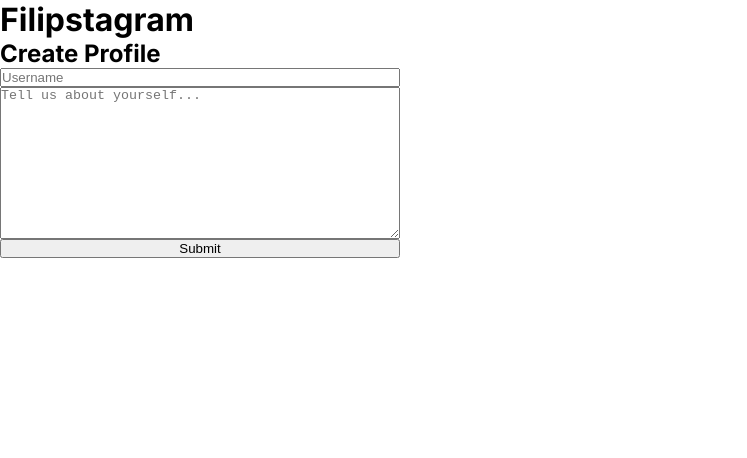
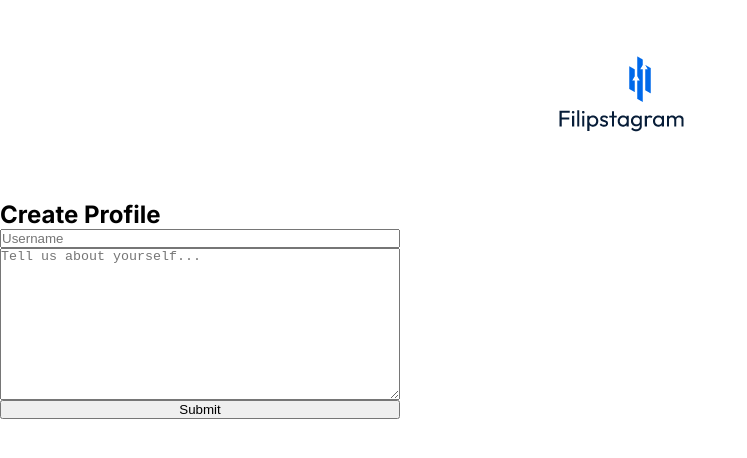
Before and after one commit to bochrap/week9-social-media-platform, a Next.js app: page / in a window 1280 px wide. Shown: the top 458 px of the page, without its empty margins (0-747 px from the left). Built offline with nearby package versions, Linux system fonts and the light colour scheme; no server answers; the database is empty.

Commit message:
add logo

```diff
--- a/src/app/globals.css
+++ b/src/app/globals.css
@@ -16,6 +16,22 @@
   max-width: 400px;
 }
 
+/* START OF HEADER */
+
+#main-logo {
+  height: 200px;
+  width: 200px;
+  background-color: none;
+}
+
+#header-main {
+  display: flex;
+  justify-content: center;
+  max-height: 200px;
+}
+
+/* ENDOF HEADER */
+
 /* POST CONTAINER */
 #post-container {
   display: flex;
@@ -25,16 +41,24 @@
   margin: 0;
   margin-top: 1rem;
   padding: 0;
+  border-top-left-radius: 10px;
+  border-top-right-radius: 10px;
+  border-bottom-left-radius: 10px;
+  border-bottom-right-radius: 10px;
 }
 
 #post-container :nth-child(1) {
   background-color: rgb(154, 154, 154);
   padding: 5px;
   max-height: 2rem;
+  border-top-left-radius: 10px;
+  border-top-right-radius: 10px;
 }
 
 #post-container :nth-child(2) {
   background-color: rgb(231, 231, 231);
   padding: 5px;
   flex-grow: 1;
+  border-bottom-left-radius: 10px;
+  border-bottom-right-radius: 10px;
 }
--- a/src/app/layout.js
+++ b/src/app/layout.js
@@ -3,6 +3,9 @@ import "./globals.css";
 import { ClerkProvider, UserButton, auth } from "@clerk/nextjs";
 import { sql } from "@vercel/postgres";
 import CreateProfile from "@/components/CreateProfile";
+import Image from "next/image";
+import myImage from "@/../public/pageLogo.png";
+import Link from "next/link";
 
 const inter = Inter({ subsets: ["latin"] });
 
@@ -19,8 +22,14 @@ export default async function RootLayout({ children }) {
     <ClerkProvider>
       <html lang="en">
         <body className={inter.className}>
-          <UserButton afterSignOutUrl="/" />
-          <h1>Filipstagram</h1>
+          <UserButton id="header-user-button" afterSignOutUrl="/" />
+          <div id="header-main">
+            <Link href="/">
+              <Image id="main-logo" src={myImage} alt="Logo" />
+            </Link>
+
+            {/* <h1>Filipstagram</h1> */}
+          </div>
           {profileRes.rowCount !== 0 && children}
           {profileRes.rowCount === 0 && <CreateProfile />}
           {/* {children} */}
--- a/src/app/user/[profileId]/posts/[postId]/page.jsx
+++ b/src/app/user/[profileId]/posts/[postId]/page.jsx
@@ -1,9 +1,14 @@
 import { sql } from "@vercel/postgres";
+import { notFound } from "next/navigation";
 
 export default async function GetUserPosts({ params }) {
   const post = await sql`SELECT * FROM posts WHERE id = ${params.postId}`;
   console.log(params);
   console.log(post.rows);
+
+  if (!post.rows[0]) {
+    notFound();
+  }
 
   return (
     <div>
```
Also changed, not shown: public/pageLogo.png (added).
